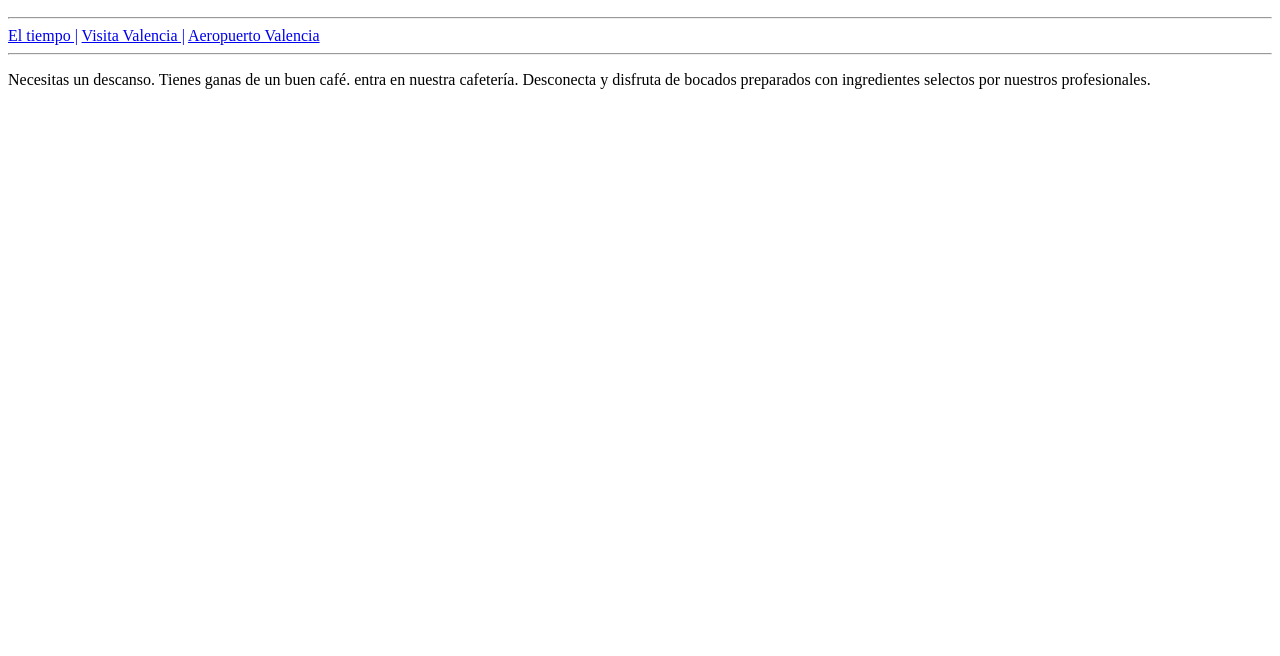
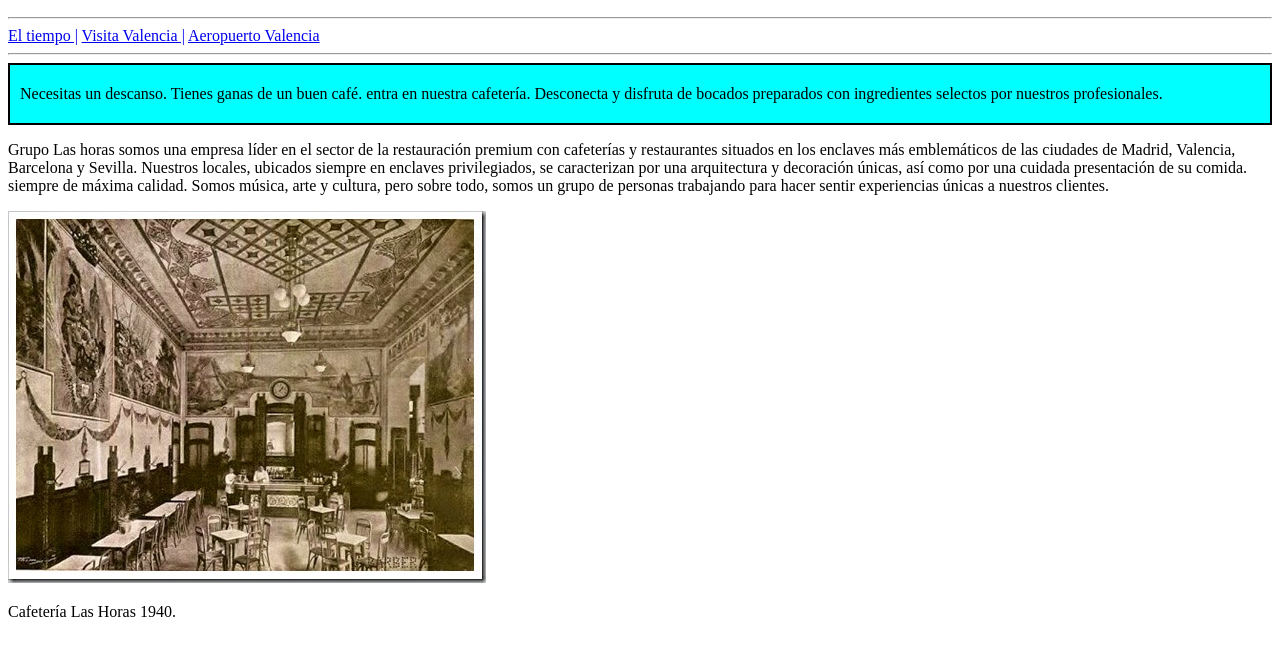
Before and after one commit to aitor-ruiz/practica-1.9, a plain HTML site: page index.html in a window 1280 px wide. Shown: the part 50-706 px from the top of the page. Drawn offline with Linux system fonts and the light colour scheme.

Commit message:
Subir imagen y modificaciones

```diff
--- a/index.html
+++ b/index.html
@@ -12,6 +12,10 @@
             border: 2px black solid;
             background-color: aqua;
         }
+
+        div p {
+            margin: 20px 10px;
+        }
     </style>
 
 </head>
@@ -25,16 +29,35 @@
             <a href="#">Aeropuerto Valencia</a>
         </nav>
         <hr>
-        <nav>
+        <div>
             <p>Necesitas un descanso. Tienes ganas de un buen café.
                 entra en nuestra cafetería. Desconecta y disfruta
                 de bocados preparados con ingredientes selectos por
                 nuestros profesionales.
             </p>
-        </nav>
+        </div>
     </header>
     <main>
-
+        <section>
+            <article>
+                <p>Grupo Las horas somos una empresa líder en el
+                    sector de la restauración premium con cafeterías
+                     y restaurantes situados en los enclaves más
+                      emblemáticos de las ciudades de Madrid,
+                      Valencia, Barcelona y Sevilla.
+                      Nuestros locales, ubicados siempre en
+                      enclaves privilegiados, se caracterizan
+                      por una arquitectura y decoración únicas,
+                      así como por una cuidada presentación de
+                      su comida. siempre de máxima calidad.
+                      Somos música, arte y cultura, pero sobre todo,
+                    somos un grupo de personas trabajando para
+                    hacer sentir experiencias únicas a nuestros
+                    clientes. </p>
+                    <img src="img/cafe1.jpg">
+                    <p>Cafetería Las Horas 1940.</p>
+            </article>
+        </section>
     </main>
 </body>
 </html>
```
Also changed, not shown: img/cafe1.jpg (added).
